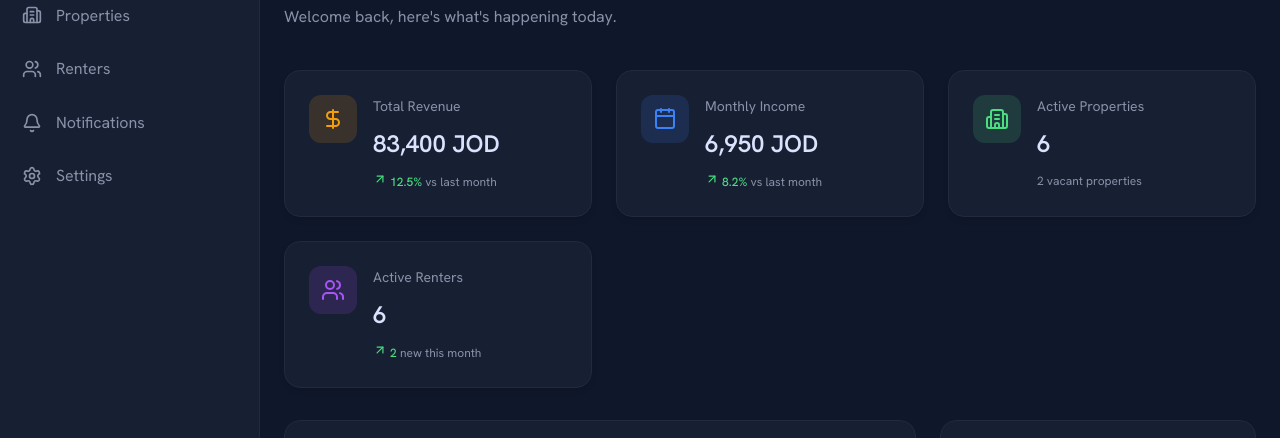
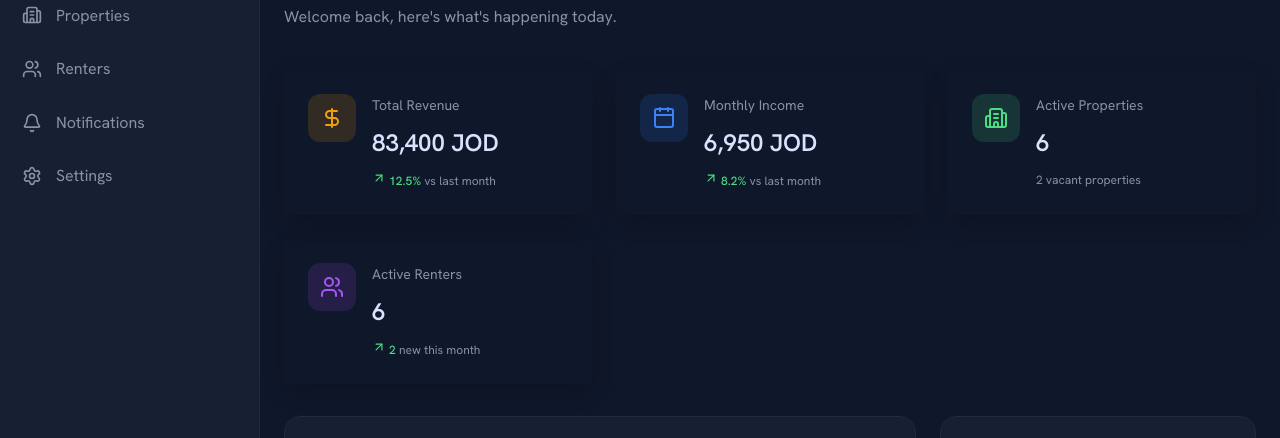
Before and after one commit to gboody37/khaled-rental, a Next.js app: page / in a window 1280 px wide. Shown: the part 151-589 px from the top of the page. Built offline with nearby package versions, Linux system fonts and the light colour scheme.

Commit message:
Upgrade page.module.css with glassmorphic stat cards

```diff
--- a/src/app/page.module.css
+++ b/src/app/page.module.css
@@ -38,20 +38,23 @@
 }
 
 .statCard {
-  background: var(--bg-container);
-  border-radius: var(--radius-lg);
+  background: var(--glass-bg);
+  backdrop-filter: var(--glass-blur);
+  -webkit-backdrop-filter: var(--glass-blur);
+  border-radius: var(--card-radius);
   padding: var(--space-6);
   display: flex;
   align-items: flex-start;
   gap: var(--space-4);
-  border: 1px solid var(--bg-container-high);
-  box-shadow: 0 4px 6px -1px rgba(0, 0, 0, 0.1), 0 2px 4px -1px rgba(0, 0, 0, 0.06);
-  transition: transform 0.2s ease, border-color 0.2s ease;
+  border: var(--glass-border);
+  box-shadow: 0 8px 24px -6px rgba(0, 0, 0, 0.3);
+  transition: transform 0.25s ease, border-color 0.25s ease, box-shadow 0.25s ease;
 }
 
 .statCard:hover {
-  transform: translateY(-2px);
+  transform: translateY(-3px);
   border-color: var(--clr-primary);
+  box-shadow: 0 12px 30px -6px rgba(0, 0, 0, 0.4), 0 0 15px rgba(226, 201, 146, 0.15);
 }
 
 .statIcon {
```
